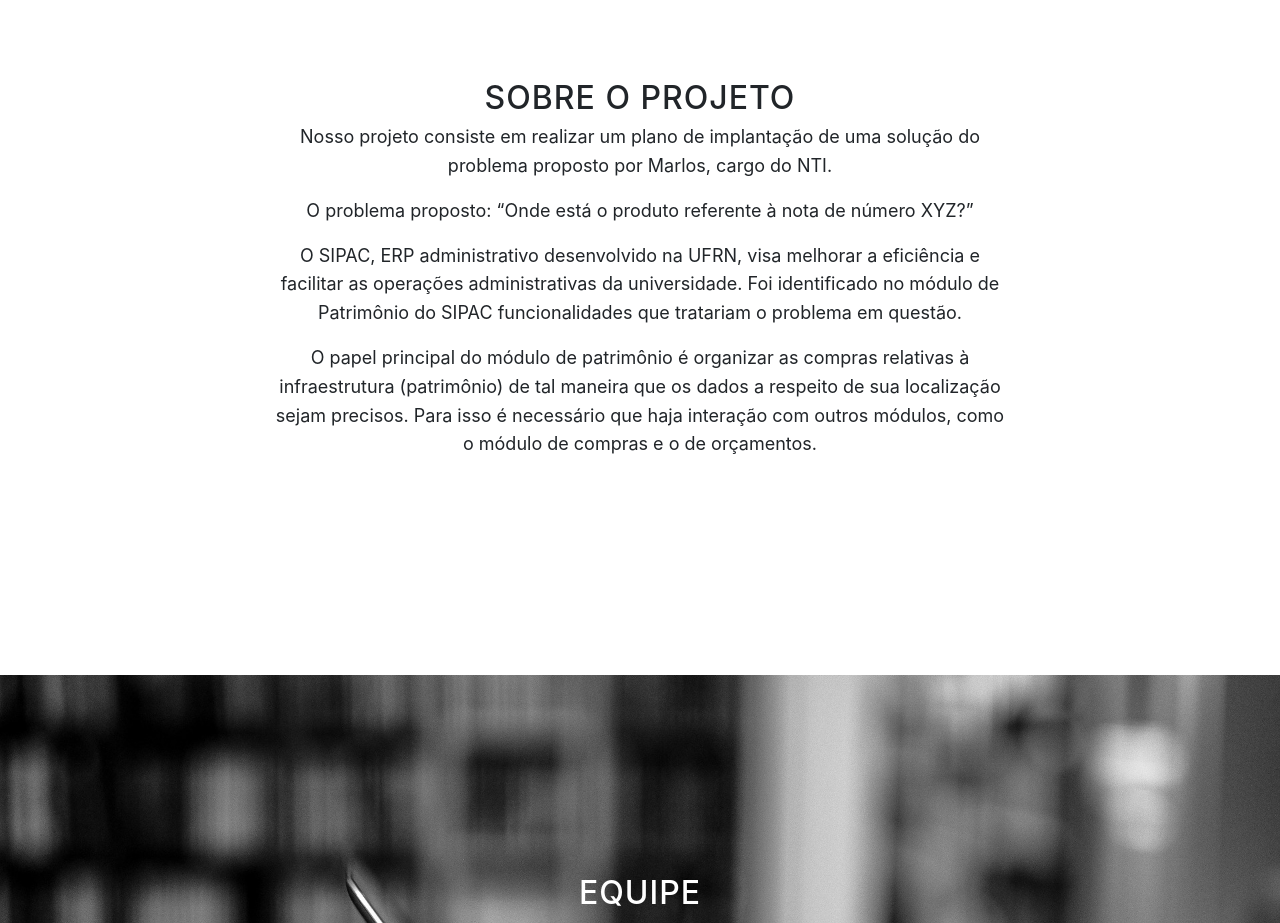
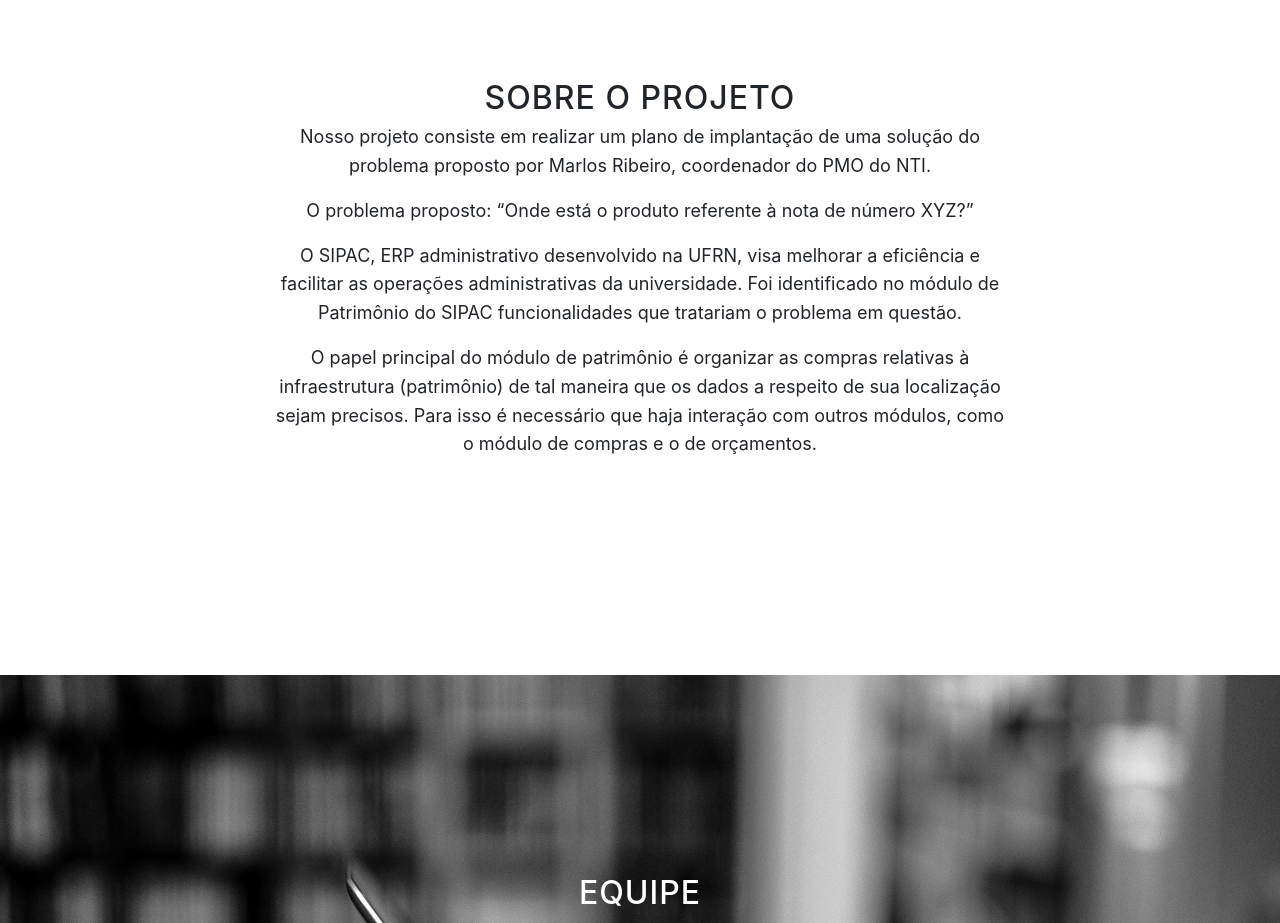
Before and after one commit to MateusPonciano/site-sge, a website with bundled scripts: page index.html in a window 1280 px wide. Shown: the part 920-1843 px from the top of the page. Built offline with nearby package versions, Linux system fonts and the light colour scheme; files whose address does not match are found by name.

Commit message:
correcao descricao do projeto

```diff
--- a/index.html
+++ b/index.html
@@ -73,7 +73,8 @@
         <div class="row">
           <div class="col-lg-8 mx-auto">
             <h2>Sobre o Projeto</h2>
-            <p>Nosso projeto consiste em realizar um plano de implantação de uma solução do problema proposto por Marlos, cargo do NTI. </p>
+            <p>Nosso projeto consiste em realizar um plano de implantação de uma solução do problema proposto por
+              Marlos Ribeiro, coordenador do PMO do NTI. </p>
             <p> O problema proposto: “Onde está o produto referente à nota de número XYZ?” </p>
             <p>O SIPAC, ERP administrativo desenvolvido na UFRN, visa melhorar a eficiência e facilitar as operações
               administrativas da universidade. Foi identificado no módulo de Patrimônio do SIPAC funcionalidades que
```
